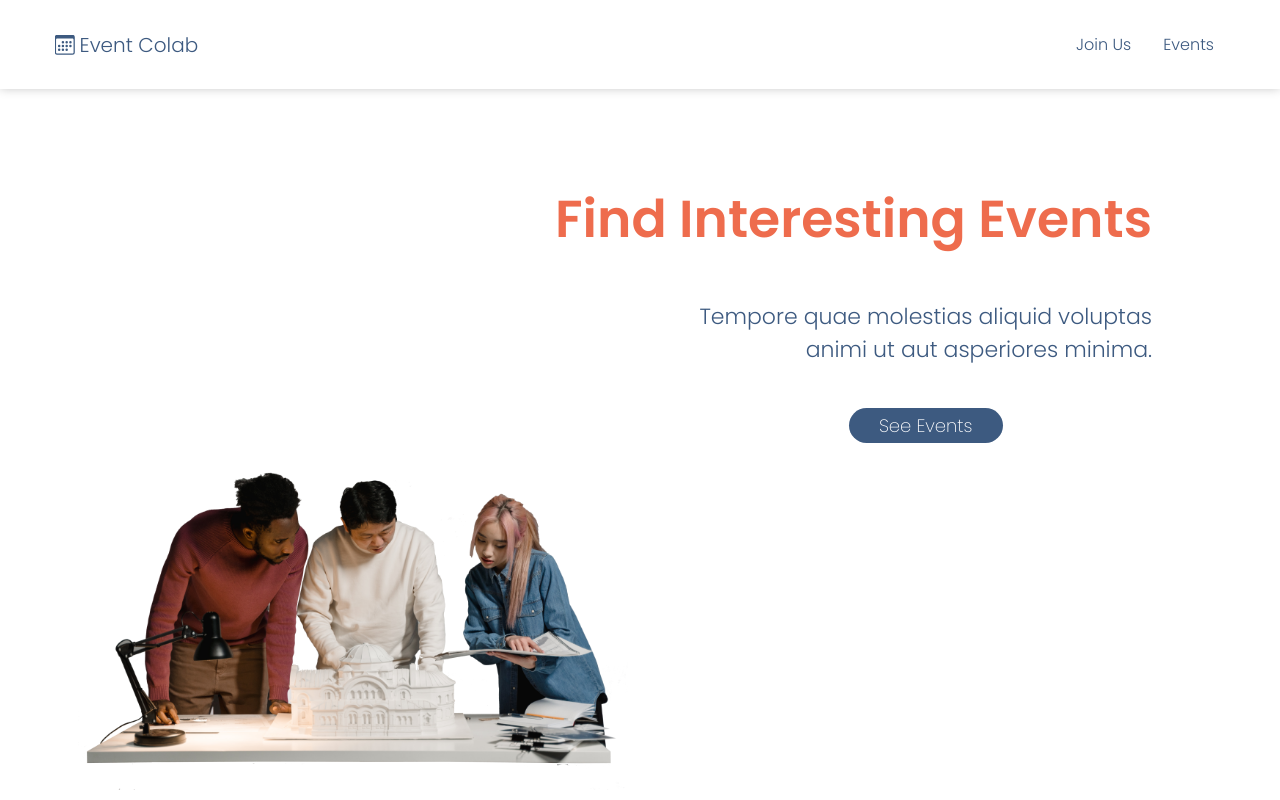
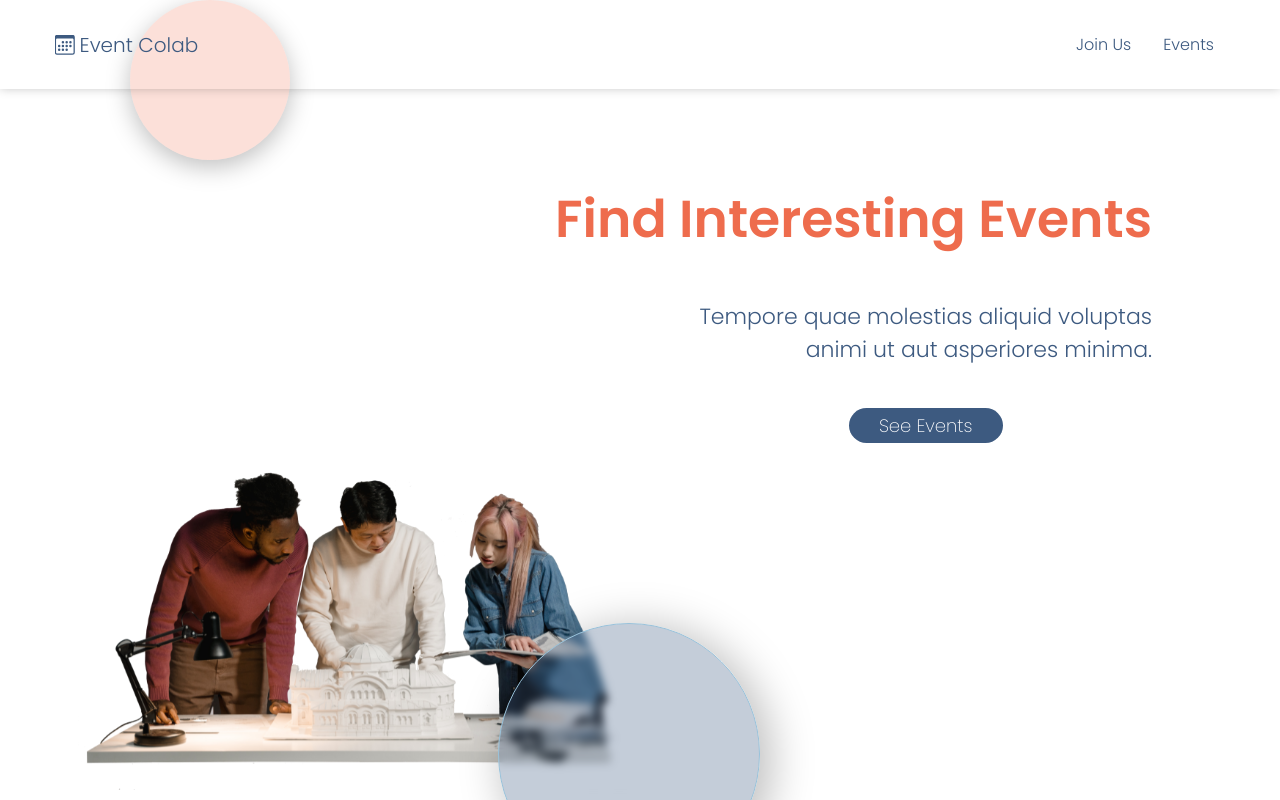
Before and after one commit to Emilysta/ZIwG, a React (Create React App) app in the folder frontend/: page / in a window 1280 px wide. Built offline with nearby package versions, Linux system fonts and the light colour scheme.

Commit message:
Added blended circles (no the prettiest way)

```diff
--- /dev/null
+++ b/frontend/src/Components/BlendedCircle.css
@@ -0,0 +1,5 @@
+.Circle {
+    position: absolute;
+    display: block;
+    border-radius: 999999px;
+}
--- /dev/null
+++ b/frontend/src/Components/BlendedCircle.tsx
@@ -0,0 +1,35 @@
+import * as React from 'react'
+import './BlendedCircle.css'
+
+type CircleProps = {
+    id?: string,
+    className?: string,
+    size: number,
+    top?: string,
+    bottom?: string,
+    left?: string,
+    right?: string,
+    color?: string
+}
+
+export function BlendedCircle(props: CircleProps)
+{
+    const style: React.CSSProperties = {
+        width: props.size,
+        height: props.size,
+        backgroundColor: props.color,
+
+        top: props.top,
+        bottom: props.bottom,
+        left: props.left,
+        right: props.right,
+
+        marginLeft: props.left ? (-props.size / 2) + "px" : null,
+        marginRight: props.right ? (-props.size / 2) + "px" : null,
+        marginTop: props.top ? (-props.size / 2) + "px" : null,
+        marginBottom: props.bottom ? (-props.size / 2) + "px" : null,
+    }
+    return (
+        <div className={'Circle ' + props.className} id={props.id} style={style}/>
+    )
+}
--- a/frontend/src/Components/Navbar/Navbar.css
+++ b/frontend/src/Components/Navbar/Navbar.css
@@ -23,3 +23,10 @@
     display: inline;
     padding: 1em;
 }
+
+#circle-1 {
+    z-index: -1;
+    background: rgba(238, 108, 77, 0.21);
+    box-shadow: 0px 7px 24px rgba(0, 0, 0, 0.25);
+    backdrop-filter: blur(4px);
+}
--- a/frontend/src/Components/Navbar/Navbar.tsx
+++ b/frontend/src/Components/Navbar/Navbar.tsx
@@ -3,6 +3,7 @@ import './Navbar.css'
 import { Logotype } from "../Logotype";
 import { Outlet, Link, useLocation } from "react-router-dom";
 import { useEffect } from "react";
+import { BlendedCircle } from "Components/BlendedCircle";
 
 const onlyEvents = [{ link: "/events", name: "Events" }];
 const onlyLogIn = [{ link: "/logIn", name: "Join Us" }];
@@ -32,6 +33,7 @@ export function Navbar() {
     <div className='HeadBar'>
       <div className="logoTypeItem">
         <Logotype />
+        <BlendedCircle id="circle-1" size={160} left="210px" top="80px"/>
       </div>
       <ul className="navbarList">
         {list.map((singleLink) => {
--- a/frontend/src/Pages/HomePage.css
+++ b/frontend/src/Pages/HomePage.css
@@ -63,3 +63,10 @@
     left: -50px;
     width: 550px;
 }
+
+.homePage #circle-2 {
+    border: 1px solid #98C1D9;
+    box-shadow: 8px 6px 43px 4px rgba(0, 0, 0, 0.25);
+    backdrop-filter: blur(4px);
+    background: rgba(61, 90, 128, 0.3);
+}
--- a/frontend/src/Pages/HomePage.tsx
+++ b/frontend/src/Pages/HomePage.tsx
@@ -1,10 +1,11 @@
 import * as React from 'react'
+import { BlendedCircle } from 'Components/BlendedCircle'
 import './HomePage.css'
 import peopleImage from '../images/pexels-tima-miroshnichenko-6615107_edited.png'
 
 function HomePage() {
     return (
-        <div className='wholePageLayout'>
+        <div className='wholePageLayout homePage'>
             <div className='horizontalContainer'>
                 <section className="leftContainer">
                     <div>
@@ -22,6 +23,7 @@ function HomePage() {
 
                 <section className="rightContainer">
                     <img id="peopleImage" src={peopleImage} />
+                    <BlendedCircle id="circle-2" size={260} left="500px" top="300px"/>
                 </section>
             </div>
         </div>
```
